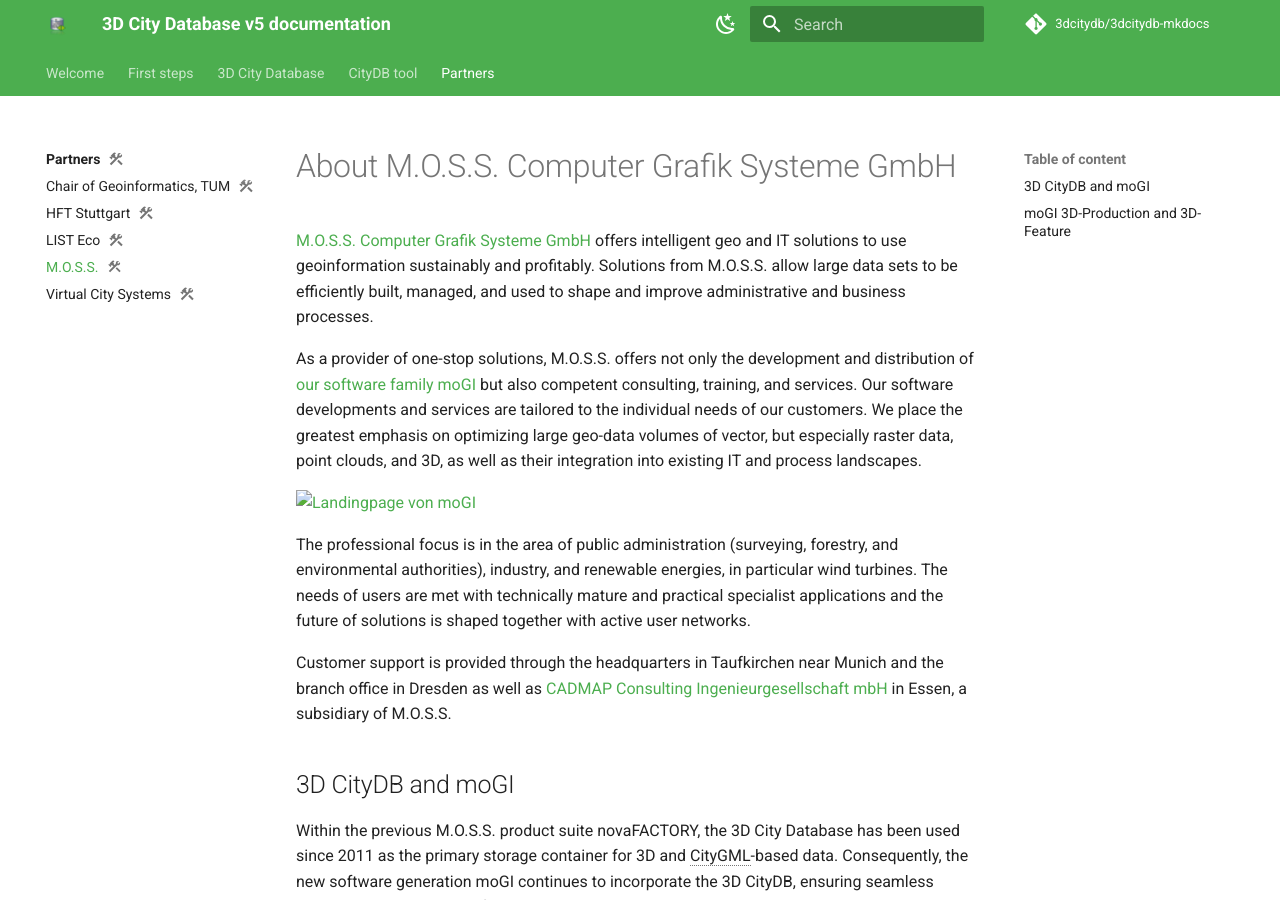
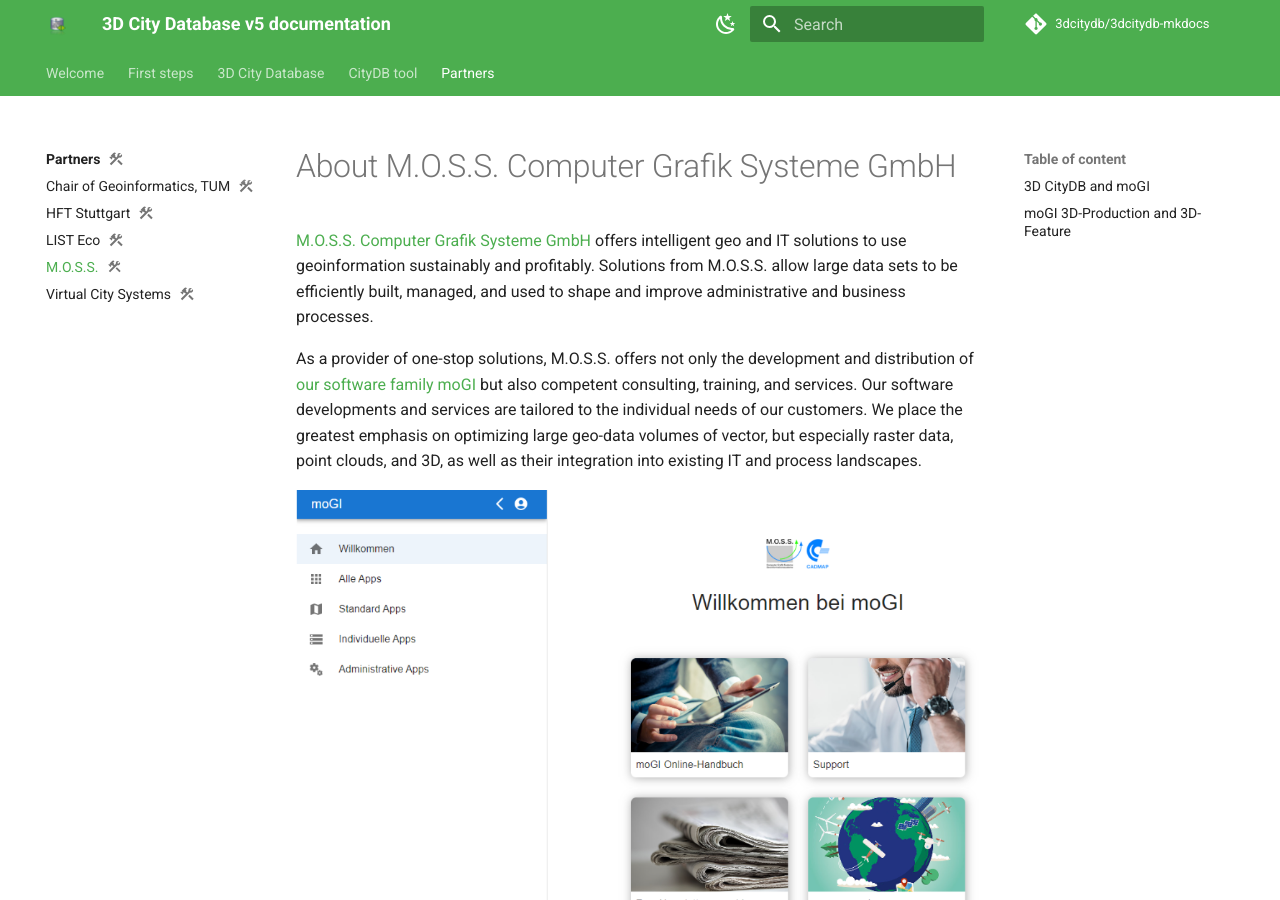
Before and after one commit to BWibo/3dcitydb-mkdocs, an MkDocs documentation site: the page built from docs/partners/moss.md, in a window 1280 px wide and 900 px high. Built offline with MkDocs 1.6.1 and Material for MkDocs 9.7.7, drawn with Linux system fonts in a browser that asks for light colours; comment, search, counter and statistics services are not loaded.

Commit message:
kleine Anpasung im Bildpath

```diff
--- a/docs/partners/moss.md
+++ b/docs/partners/moss.md
@@ -23,7 +23,7 @@
 but especially raster data, point clouds, and 3D, as well as their integration
 into existing IT and process landscapes.
 
-![Landingpage von moGI](assets/moGI.PNG)
+![Landingpage von moGI](assets/mogi.PNG)
 
 The professional focus is in the area of public administration (surveying, forestry,
 and environmental authorities), industry, and renewable energies, in particular wind
```
